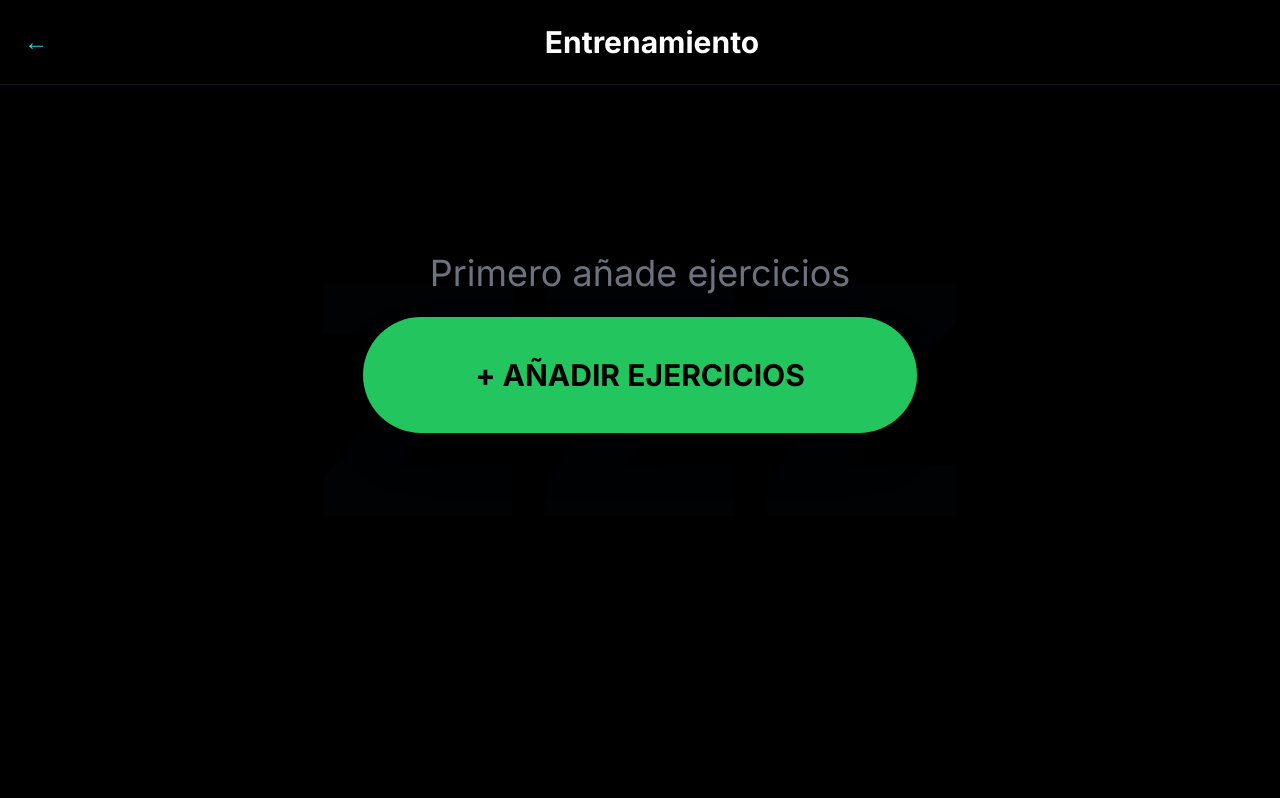
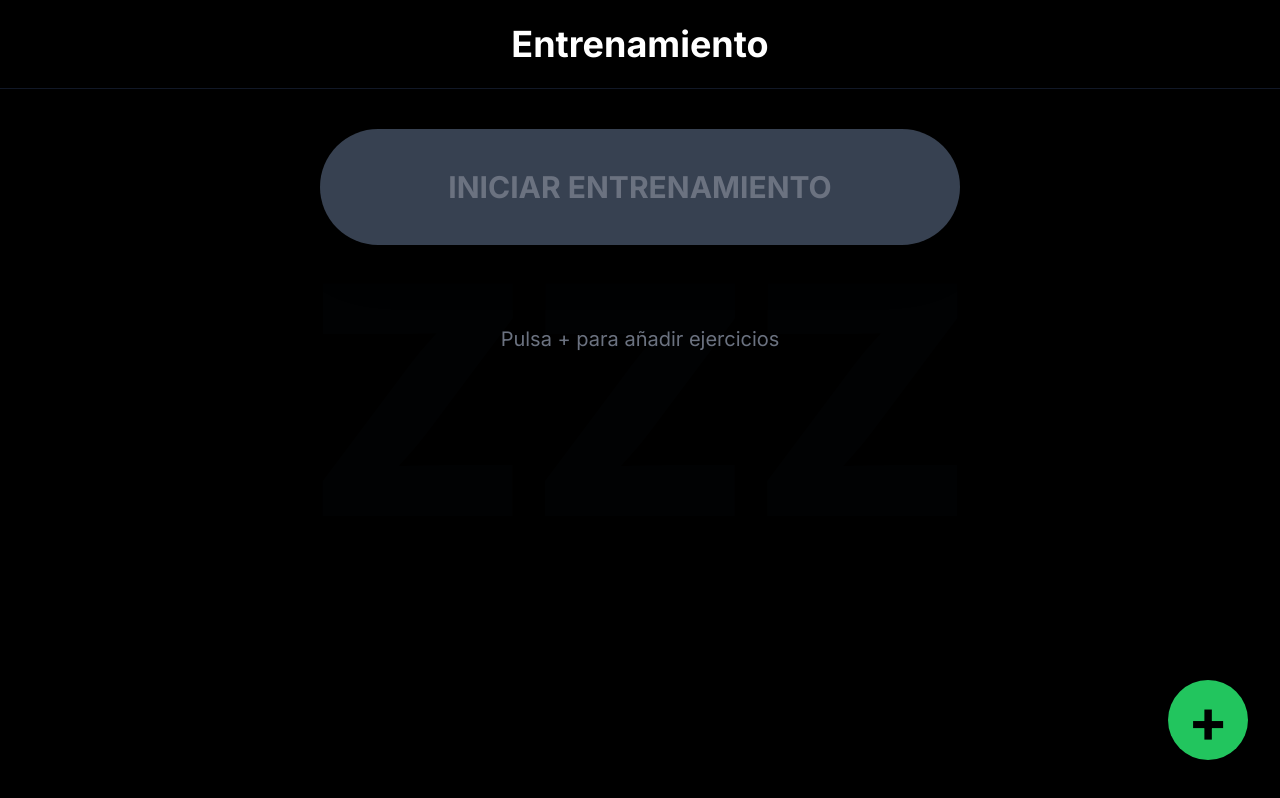
Before and after one commit to hanivanser/FitKeeperAI-Plus, a Next.js app: page /dashboard/workout in a window 1280 px wide. Built offline with nearby package versions, Linux system fonts and the light colour scheme.

Commit message:
FINAL: flujo perfecto - botón iniciar gris hasta ejercicios + timer imparable

```diff
--- a/src/app/dashboard/workout/page.tsx
+++ b/src/app/dashboard/workout/page.tsx
@@ -6,19 +6,16 @@ import Link from "next/link";
 export default function WorkoutPage() {
   const [exercises, setExercises] = useState<any[]>([]);
   const [isTraining, setIsTraining] = useState(false);
-  const [isExercising, setIsExercising] = useState(false); // solo cuando hace series
   const [startTime, setStartTime] = useState<Date | null>(null);
   const [totalSeconds, setTotalSeconds] = useState(0);
-  const [exerciseSeconds, setExerciseSeconds] = useState(0);
   const [showRestTimer, setShowRestTimer] = useState(false);
   const [restSeconds, setRestSeconds] = useState(0);
   const [restRunning, setRestRunning] = useState(false);
 
   const totalInterval = useRef<NodeJS.Timeout | null>(null);
-  const exerciseInterval = useRef<NodeJS.Timeout | null>(null);
   const restInterval = useRef<NodeJS.Timeout | null>(null);
 
-  // Timer total del gym
+  // Timer total del gym (nunca se pausa)
   useEffect(() => {
     if (isTraining) {
       totalInterval.current = setInterval(() => setTotalSeconds(s => s + 1), 1000);
@@ -27,16 +24,6 @@ export default function WorkoutPage() {
     }
     return () => clearInterval(totalInterval.current!);
   }, [isTraining]);
-
-  // Timer solo de ejecución (ejercicio real)
-  useEffect(() => {
-    if (isExercising) {
-      exerciseInterval.current = setInterval(() => setExerciseSeconds(s => s + 1), 1000);
-    } else {
-      if (exerciseInterval.current) clearInterval(exerciseInterval.current);
-    }
-    return () => clearInterval(exerciseInterval.current!);
-  }, [isExercising]);
 
   // Timer de descanso
   useEffect(() => {
@@ -52,33 +39,31 @@ export default function WorkoutPage() {
     const h = Math.floor(s / 3600).toString().padStart(2, "0");
     const m = Math.floor((s % 3600) / 60).toString().padStart(2, "0");
     const sec = (s % 60).toString().padStart(2, "0");
-    return `${h}h ${m}m ${sec}s`;
+    return `${h}:${m}:${sec}`;
   };
 
   const startTraining = () => {
+    if (exercises.length === 0) return;
     setIsTraining(true);
     setStartTime(new Date());
   };
 
   const finishTraining = () => {
     setIsTraining(false);
-    setIsExercising(false);
     setTotalSeconds(0);
-    setExerciseSeconds(0);
-    setExercises([]);
     setStartTime(null);
+    // Aquí guardaremos en Supabase más adelante
   };
 
   return (
     <div className="min-h-screen bg-black text-white relative overflow-hidden">
-      {/* Header */}
-      <div className="flex justify-between items-center p-6 sticky top-0 bg-black z-40 border-b border-gray-900">
-        <Link href="/dashboard" className="text-cyan-400 text-2xl">←</Link>
-        <h1 className="text-3xl font-bold">Entrenamiento</h1>
-        <div />
+
+      {/* HEADER */}
+      <div className="flex justify-center items-center p-6 sticky top-0 bg-black z-40 border-b border-gray-900">
+        <h1 className="text-4xl font-bold">Entrenamiento</h1>
       </div>
 
-      {/* Empty Day - solo si no hay ejercicios */}
+      {/* FONDO ZZZ */}
       {exercises.length === 0 && (
         <div className="fixed inset-0 flex items-center justify-center pointer-events-none z-0">
           <div className="text-[20rem] font-black text-gray-800 opacity-5 select-none">ZZZ</div>
@@ -87,103 +72,85 @@ export default function WorkoutPage() {
 
       <div className="relative z-10 px-6 pt-10 pb-32">
 
-        {/* SIN EJERCICIOS - OBLIGATORIO AÑADIR PRIMERO */}
-        {exercises.length === 0 && (
-          <div className="text-center pt-32">
-            <p className="text-4xl text-gray-500 mb-16">Primero añade ejercicios</p>
-            <Link
-              href="/dashboard/exercises"
-              className="bg-green-500 hover:bg-green-400 text-black text-3xl font-bold py-10 px-28 rounded-full shadow-2xl"
-            >
-              + AÑADIR EJERCICIOS
-            </Link>
-          </div>
-        )}
-
-        {/* HAY EJERCICIOS - PUEDE INICIAR */}
-        {exercises.length > 0 && !isTraining && (
-          <div className="text-center pt-20">
-            <p className="text-2xl text-gray-400 mb-10">Tienes {exercises.length} ejercicio(s)</p>
+        {/* BOTÓN INICIAR - siempre visible, deshabilitado si no hay ejercicios */}
+        <div className="text-center mb-12">
           <button
             onClick={startTraining}
-              className="bg-green-500 hover:bg-green-400 text-black text-3xl font-bold py-10 px-28 rounded-full shadow-2xl"
+            disabled={exercises.length === 0 || isTraining}
+            className={`text-3xl font-bold py-10 px-32 rounded-full shadow-2xl transition-all ${
+              exercises.length === 0 || isTraining
+                ? "bg-gray-700 text-gray-500 cursor-not-allowed"
+                : "bg-green-500 hover:bg-green-400 text-black"
+            }`}
           >
-              INICIAR ENTRENAMIENTO
+            {isTraining ? "ENTRENAMIENTO EN CURSO" : "INICIAR ENTRENAMIENTO"}
+          </button>
+        </div>
+
+        {/* ENTRENAMIENTO ACTIVO */}
+        {isTraining && (
+          <div className="text-center space-y-12">
+            {/* Hora de entrada */}
+            <div>
+              <p className="text-gray-400 text-lg">Entrada al gym</p>
+              <p className="text-6xl font-bold text-cyan-400">
+                {startTime?.toLocaleTimeString("es-ES", { hour: "2-digit", minute: "2-digit" })}
+              </p>
+            </div>
+
+            {/* Timer principal - NUNCA se pausa */}
+            <div>
+              <div className="text-8xl font-bold text-green-400 tracking-wider">
+                {format(totalSeconds)}
+              </div>
+              <p className="text-2xl text-gray-300 mt-400">Tiempo total en el gym</p>
+            </div>
+
+            {/* Botón TERMINAR */}
+            <button
+              onClick={finishTraining}
+              className="bg-red-600 hover:bg-red-500 text-white font-bold text-3xl py-8 px-32 rounded-full shadow-2xl"
+            >
+              TERMINAR ENTRENAMIENTO
             </button>
           </div>
         )}
 
-        {/* ENTRENAMIENTO EN MARCHA */}
-        {isTraining && (
-          <div className="space-y-12">
-            <div className="text-center">
-              <p className="text-gray-400">Inicio</p>
-              <p className="text-5xl font-bold text-cyan-400">
-                {startTime?.toLocaleTimeString("es-ES", { hour: "2-digit", minute: "2-digit" })}
+        {/* Mensaje si no hay ejercicios */}
+        {exercises.length === 0 && !isTraining && (
+          <p className="text-center text-gray-500 text-xl mt-20">
+            Pulsa + para añadir ejercicios
           </p>
-            </div>
+        )}
 
-            {/* Timer total */}
-            <div className="text-center">
-              <p className="text-7xl font-bold text-green-400">{format(totalSeconds)}</p>
-              <p className="text-xl text-gray-400">Tiempo total en el gym</p>
-            </div>
-
-            {/* Timer de ejecución real */}
-            <div className="text-center">
-              <p className="text-6xl font-bold text-yellow-400">{format(exerciseSeconds)}</p>
-              <p className="text-lg text-gray-400">Tiempo entrenando (sin descansos)</p>
-            </div>
-
-            {/* Botones */}
-            <div className="flex justify-center gap-8">
-              <button
-                onClick={() => setIsExercising(!isExercising)}
-                className={`font-bold text-2xl py-6 px-16 rounded-full ${
-                  isExercising ? "bg-yellow-500" : "bg-green-500"
-                } text-black`}
-              >
-                {isExercising ? "DESCANSANDO" : "HACIENDO SERIES"}
-              </button>
-              <button
-                onClick={finishTraining}
-                className="bg-red-600 hover:bg-red-500 font-bold text-2xl py-6 px-16 rounded-full"
-              >
-                TERMINAR
-              </button>
-            </div>
-
-            {/* Lista de ejercicios */}
-            <div className="space-y-4">
+        {/* Lista de ejercicios (si los hay) */}
+        {exercises.length > 0 && (
+          <div className="space-y-4 mt-12">
             {exercises.map((ex, i) => (
               <div key={i} className="bg-gray-900 rounded-2xl p-6 border border-gray-800">
-                  <h3 className="text-2xl font-bold">{ex.name}</h3>
+                <h3 className="text-2xl font-bold">{ex.name || "Ejercicio"}</h3>
                 <p className="text-cyan-400">0 series × 0 reps × 0 kg</p>
               </div>
             ))}
-
-            </div>
           </div>
         )}
       </div>
 
-      {/* BOTÓN + */}
-      {exercises.length > 0 && (
+      {/* BOTÓN + SIEMPRE ACTIVO */}
       <Link
         href="/dashboard/exercises"
-          className="fixed bottom-10 right-8 bg-green-500 text-black text-6xl font-bold w-20 h-20 rounded-full flex items-center justify-center shadow-2xl z-50"
+        className="fixed bottom-10 right-8 bg-green-500 hover:bg-green-400 text-black text-6xl font-bold w-20 h-20 rounded-full flex items-center justify-center shadow-2xl z-50 transition-all"
       >
         +
       </Link>
-      )}
 
       {/* CRONÓMETRO DESCANSO */}
       {isTraining && (
         <button
           onClick={() => setShowRestTimer(true)}
-          className="fixed top-20 right-6 bg-gradient-to-br from-purple-600 to-pink-600 p-5 rounded-full shadow-2xl z-50 text-4xl"
+          className="fixed top-20 right-6 bg-gradient-to-br from-purple-600 to-pink-600 p-5 rounded-full shadow-2xl z-50"
         >
-          ⏱
+          <span className="text-4xl">Cronómetro</span>
         </button>
       )}
 
@@ -198,18 +165,20 @@ export default function WorkoutPage() {
             <div className="flex justify-center gap-8">
               <button
                 onClick={() => setRestRunning(!restRunning)}
-                className="bg-green-500 text-black text-2xl font-bold py-6 px-14 rounded-full"
+                className="bg-green-500 hover:bg-green-400 text-black text-2xl font-bold py-6 px-14 rounded-full"
               >
                 {restRunning ? "PAUSAR" : "INICIAR"}
               </button>
               <button
                 onClick={() => { setRestSeconds(0); setRestRunning(false); }}
-                className="bg-gray-700 text-white text-2xl font-bold py-6 px-12 rounded-full"
+                className="bg-gray-700 hover:bg-gray-600 text-white text-2xl font-bold py-6 px-12 rounded-full"
               >
                 RESET
               </button>
             </div>
-            <button onClick={() => setShowRestTimer(false)} className="mt-12 text-6xl">×</button>
+            <button onClick={() => setShowRestTimer(false)} className="mt-12 text-6xl text-gray-500">
+              ×
+            </button>
           </div>
         </div>
       )}
```
Lines whose indentation alone changed are shown as unchanged.
